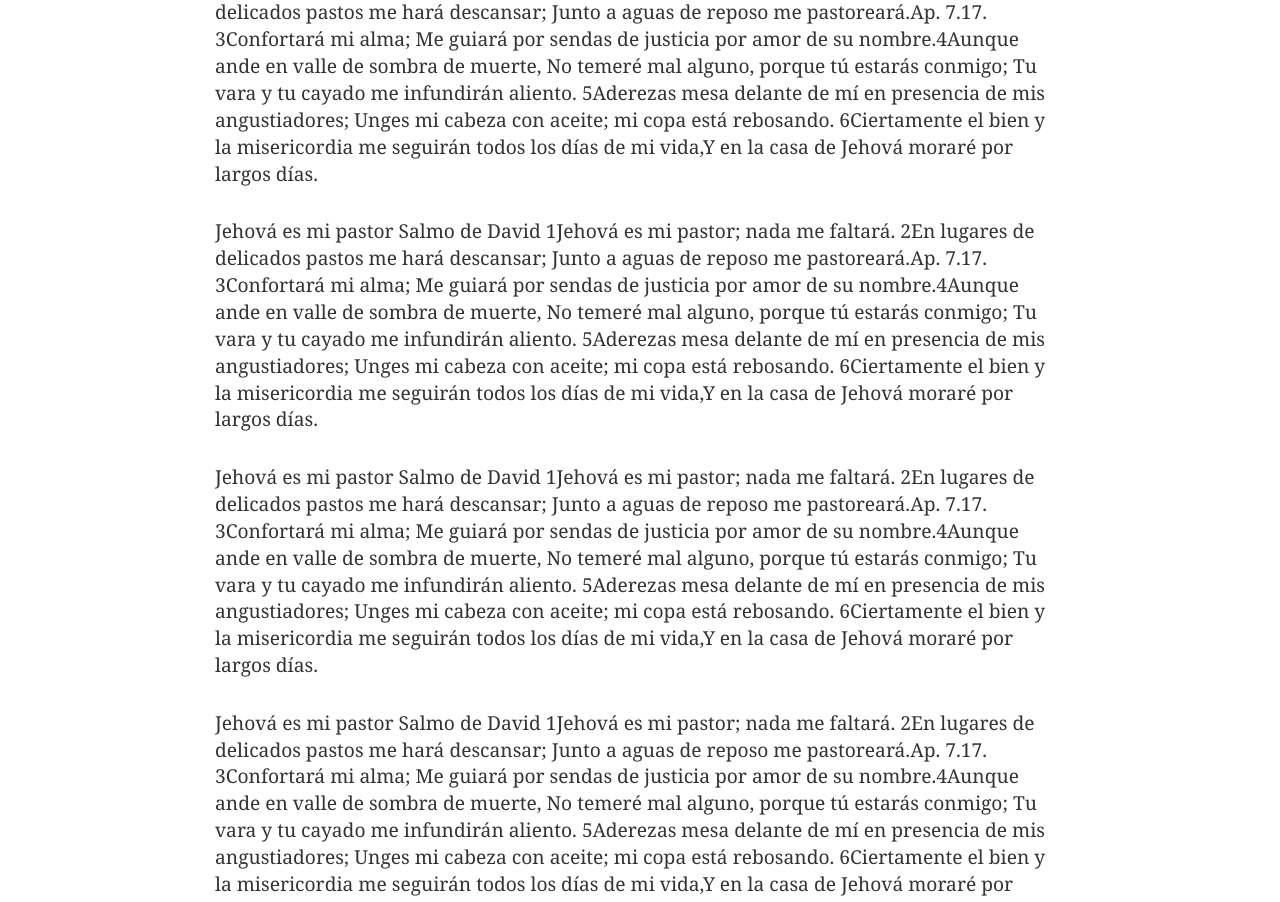
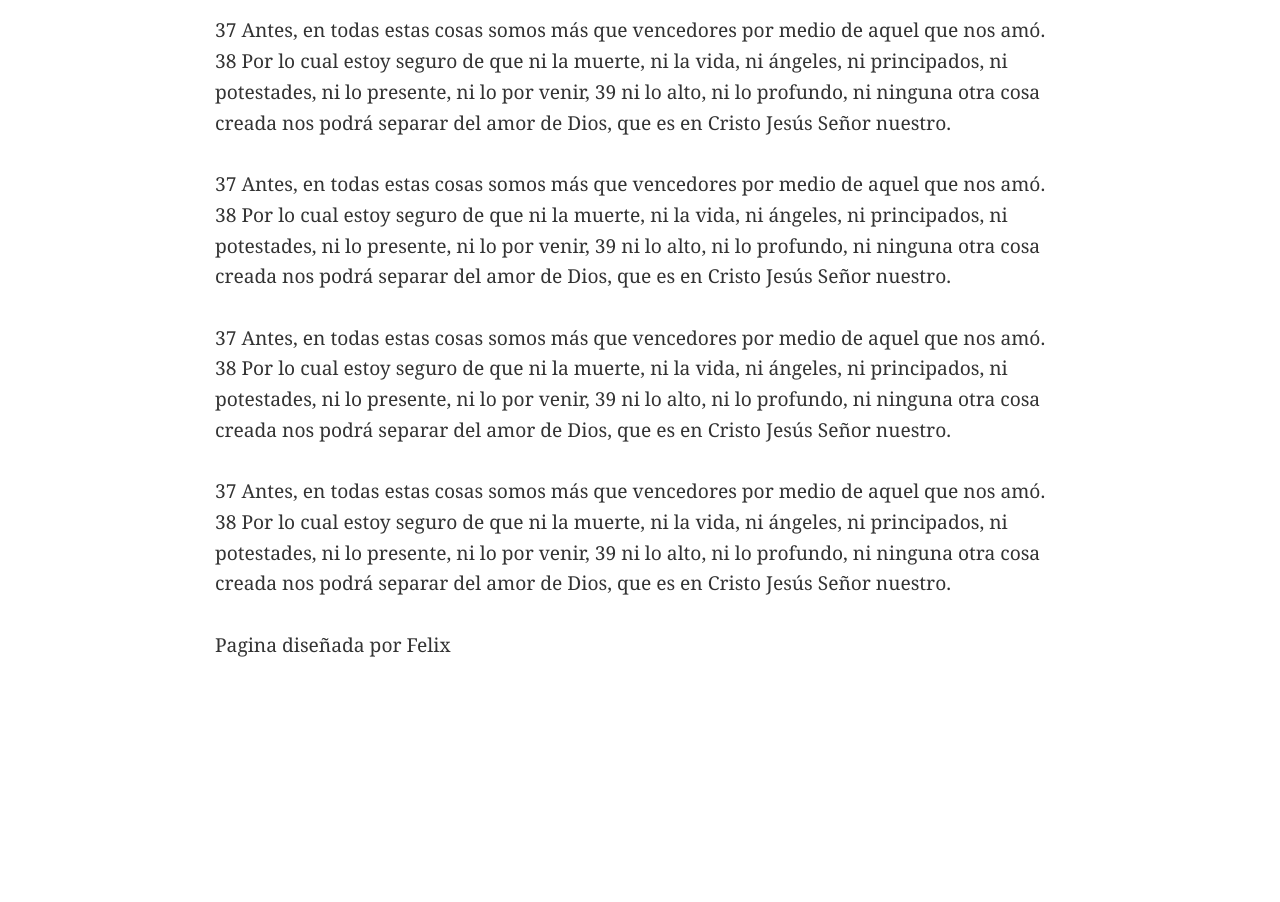
Before and after one commit to Fabreumanan/Proyecto-Pagina-web, a plain HTML site: page index.html in a window 1280 px wide. Shown: the part 331-1233 px from the top of the page. After the commit the page ends 1022 px from the top, so only its background shows below. Drawn offline with Linux system fonts and the light colour scheme.

Commit message:
Nuevas Actualizaciones

```diff
--- a/index.html
+++ b/index.html
@@ -9,19 +9,18 @@
 </head>
 
 <body>
-    <h1 class: "Container" >SHIFTER</h1>
-
     <header class="header">
         <div class=" container logo-nav-container">
             <a href="#" class="logo"></a>LOGO</a>
             <nav class="navigation">
+                <ul>
                 <li><a href="'#">Inicio</a></li>
                 <li><a href="'#">Sobre Nosotros</a></li>
                 <li><a href="'#">Servicios</a></li>
                 <li><a href="'#">Nuestro Objetivo</a></li>
                 <li><a href="'#">Contacto</a></li>
+                </ul>
             </nav>
-
         </div>
 
     </header>
@@ -30,83 +29,32 @@
             <div class="container">
             <h1>I am the title</h1>
 
-            <p>Jehová es mi pastor
-                Salmo de David 1Jehová es mi pastor; nada me faltará.
-                2En lugares de delicados pastos me hará descansar;
-                Junto a aguas de reposo me pastoreará.Ap. 7.17.
-                3Confortará mi alma; Me guiará por sendas de justicia
-                por amor de su nombre.4Aunque ande en valle de sombra
-                de muerte, No temeré mal alguno, porque tú estarás conmigo;
-                Tu vara y tu cayado me infundirán aliento.
-                5Aderezas mesa delante de mí en presencia de mis angustiadores;
-                Unges mi cabeza con aceite; mi copa está rebosando.
-                6Ciertamente el bien y la misericordia me seguirán todos los días
-                 de mi vida,Y en la casa de Jehová moraré por largos días.</p>
+            <p>37 Antes, en todas estas cosas somos más que vencedores por medio de aquel que nos amó.
+             38 Por lo cual estoy seguro de que ni la muerte, ni la vida, ni ángeles, ni principados,
+             ni potestades, ni lo presente, ni lo por venir, 39 ni lo alto, ni lo profundo, ni ninguna
+             otra cosa creada nos podrá separar del amor de Dios, que es en Cristo Jesús Señor nuestro.</p>
 
-                 <p>Jehová es mi pastor
-                    Salmo de David 1Jehová es mi pastor; nada me faltará.
-                    2En lugares de delicados pastos me hará descansar;
-                    Junto a aguas de reposo me pastoreará.Ap. 7.17.
-                    3Confortará mi alma; Me guiará por sendas de justicia
-                    por amor de su nombre.4Aunque ande en valle de sombra
-                    de muerte, No temeré mal alguno, porque tú estarás conmigo;
-                    Tu vara y tu cayado me infundirán aliento.
-                    5Aderezas mesa delante de mí en presencia de mis angustiadores;
-                    Unges mi cabeza con aceite; mi copa está rebosando.
-                    6Ciertamente el bien y la misericordia me seguirán todos los días
-                     de mi vida,Y en la casa de Jehová moraré por largos días.</p>
+             <p>37 Antes, en todas estas cosas somos más que vencedores por medio de aquel que nos amó.
+                38 Por lo cual estoy seguro de que ni la muerte, ni la vida, ni ángeles, ni principados,
+                ni potestades, ni lo presente, ni lo por venir, 39 ni lo alto, ni lo profundo, ni ninguna
+                otra cosa creada nos podrá separar del amor de Dios, que es en Cristo Jesús Señor nuestro.</p>
 
-                     <p>Jehová es mi pastor
-                        Salmo de David 1Jehová es mi pastor; nada me faltará.
-                        2En lugares de delicados pastos me hará descansar;
-                        Junto a aguas de reposo me pastoreará.Ap. 7.17.
-                        3Confortará mi alma; Me guiará por sendas de justicia
-                        por amor de su nombre.4Aunque ande en valle de sombra
-                        de muerte, No temeré mal alguno, porque tú estarás conmigo;
-                        Tu vara y tu cayado me infundirán aliento.
-                        5Aderezas mesa delante de mí en presencia de mis angustiadores;
-                        Unges mi cabeza con aceite; mi copa está rebosando.
-                        6Ciertamente el bien y la misericordia me seguirán todos los días
-                         de mi vida,Y en la casa de Jehová moraré por largos días.</p>
+                <p>37 Antes, en todas estas cosas somos más que vencedores por medio de aquel que nos amó.
+                    38 Por lo cual estoy seguro de que ni la muerte, ni la vida, ni ángeles, ni principados,
+                    ni potestades, ni lo presente, ni lo por venir, 39 ni lo alto, ni lo profundo, ni ninguna
+                    otra cosa creada nos podrá separar del amor de Dios, que es en Cristo Jesús Señor nuestro.</p>
 
-                         <p>Jehová es mi pastor
-                            Salmo de David 1Jehová es mi pastor; nada me faltará.
-                            2En lugares de delicados pastos me hará descansar;
-                            Junto a aguas de reposo me pastoreará.Ap. 7.17.
-                            3Confortará mi alma; Me guiará por sendas de justicia
-                            por amor de su nombre.4Aunque ande en valle de sombra
-                            de muerte, No temeré mal alguno, porque tú estarás conmigo;
-                            Tu vara y tu cayado me infundirán aliento.
-                            5Aderezas mesa delante de mí en presencia de mis angustiadores;
-                            Unges mi cabeza con aceite; mi copa está rebosando.
-                            6Ciertamente el bien y la misericordia me seguirán todos los días
-                             de mi vida,Y en la casa de Jehová moraré por largos días.</p>
+                    <p>37 Antes, en todas estas cosas somos más que vencedores por medio de aquel que nos amó.
+                        38 Por lo cual estoy seguro de que ni la muerte, ni la vida, ni ángeles, ni principados,
+                        ni potestades, ni lo presente, ni lo por venir, 39 ni lo alto, ni lo profundo, ni ninguna
+                        otra cosa creada nos podrá separar del amor de Dios, que es en Cristo Jesús Señor nuestro.</p>
 
-                             <p>Jehová es mi pastor
-                                Salmo de David 1Jehová es mi pastor; nada me faltará.
-                                2En lugares de delicados pastos me hará descansar;
-                                Junto a aguas de reposo me pastoreará.Ap. 7.17.
-                                3Confortará mi alma; Me guiará por sendas de justicia
-                                por amor de su nombre.4Aunque ande en valle de sombra
-                                de muerte, No temeré mal alguno, porque tú estarás conmigo;
-                                Tu vara y tu cayado me infundirán aliento.
-                                5Aderezas mesa delante de mí en presencia de mis angustiadores;
-                                Unges mi cabeza con aceite; mi copa está rebosando.
-                                6Ciertamente el bien y la misericordia me seguirán todos los días
-                                 de mi vida,Y en la casa de Jehová moraré por largos días.</p>
+                        <p>37 Antes, en todas estas cosas somos más que vencedores por medio de aquel que nos amó.
+                            38 Por lo cual estoy seguro de que ni la muerte, ni la vida, ni ángeles, ni principados,
+                            ni potestades, ni lo presente, ni lo por venir, 39 ni lo alto, ni lo profundo, ni ninguna
+                            otra cosa creada nos podrá separar del amor de Dios, que es en Cristo Jesús Señor nuestro.</p>
 
-                                 <p>Jehová es mi pastor
-                                    Salmo de David 1Jehová es mi pastor; nada me faltará.
-                                    2En lugares de delicados pastos me hará descansar;
-                                    Junto a aguas de reposo me pastoreará.Ap. 7.17.
-                                    3Confortará mi alma; Me guiará por sendas de justicia
-                                    por amor de su nombre.4Aunque ande en valle de sombra
-                                    de muerte, No temeré mal alguno, porque tú estarás conmigo;
-                                    Tu vara y tu cayado me infundirán aliento.
-                                    5Aderezas mesa delante de mí en presencia de mis angustiadores;
-                                    Unges mi cabeza con aceite; mi copa está rebosando.
-                                    6Ciertamente el bien y la misericordia me seguirán todos los días
-                                     de mi vida,Y en la casa de Jehová moraré por largos días.</p>
+
 
             </div>
 
--- a/style.css
+++ b/style.css
@@ -2,9 +2,15 @@ body{
 font-family: Georgia, times, serif;
 color:#333;
 font-size: 1.2rem;
-line-height: 1.4em;
+line-height: 1.6em;
+margin: 0;
 }
 
+.h1{
+
+    font-size: 2rem;
+    line-height: 1.3em;
+}
 p{
     margin-bottom: 1.6em;
 }
@@ -18,8 +24,9 @@ p{
 .header{
     background: #333;
     color:white;
-    margin: 2rem 0;
+    padding: 2rem 0;
 }
+
 
 .header a {
 
@@ -29,9 +36,14 @@ p{
 }
 
 .logo-nav-container{
-display: flex;
-justify-content: space-between;
-align-items: center;
+    display: flex;
+    justify-content: space-between;
+    align-items: center;
+    }
+
+.logo{
+    letter-spacing: 15px;
+    font-size: 1.3em;
 }
 
 .navigation ul{
@@ -48,9 +60,9 @@ align-items: center;
 .navigation ul li a {
     display: block;
     padding: 0.5rem 1rem;
-    transition: all 0.4s;
+    transition: all 0.4s linear
 }
 
 .navigation ul li a:hover{
-    background: rgb(61, 61, 61);
+    background: rgb(109, 108, 108);
 }
```
